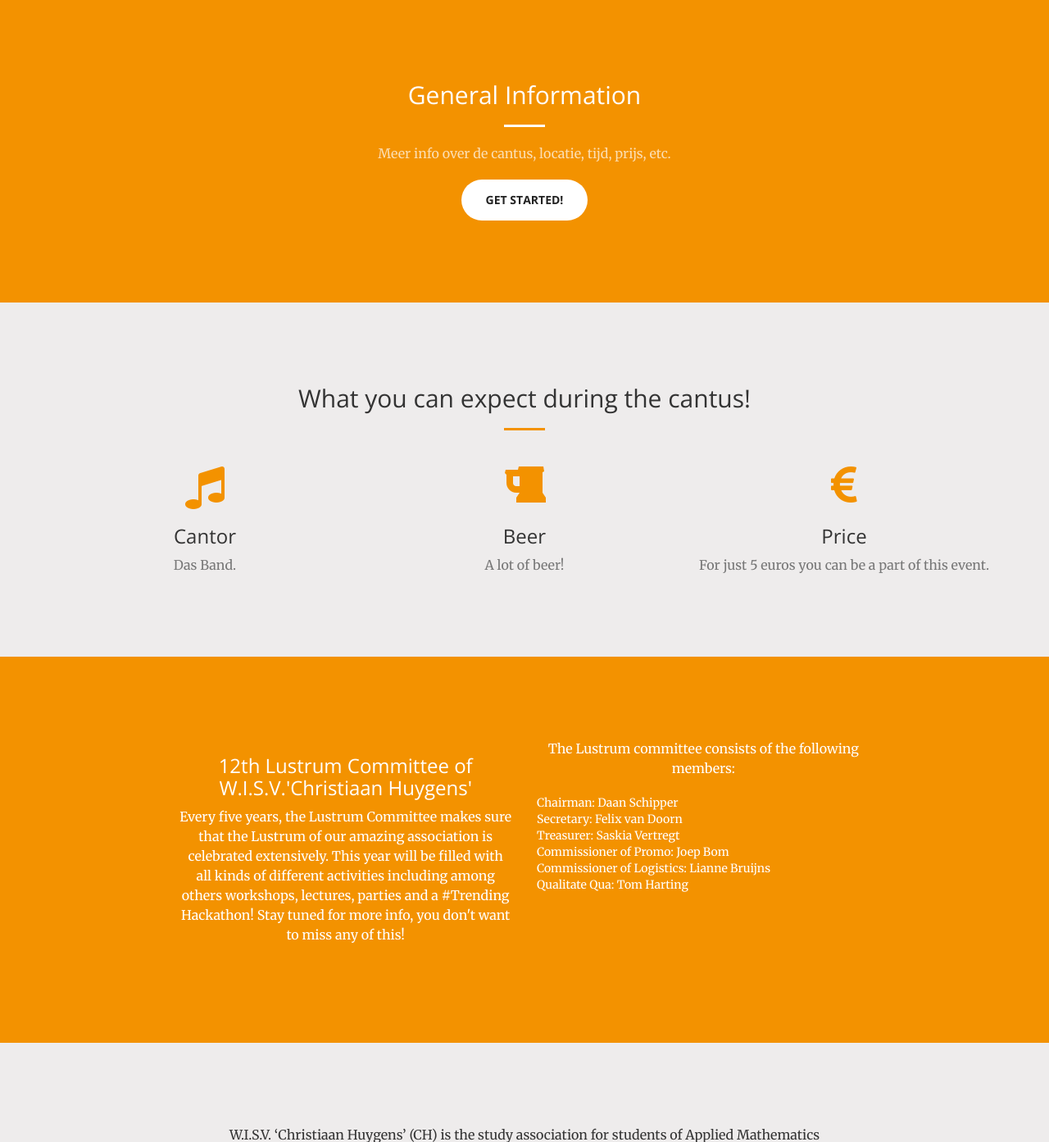
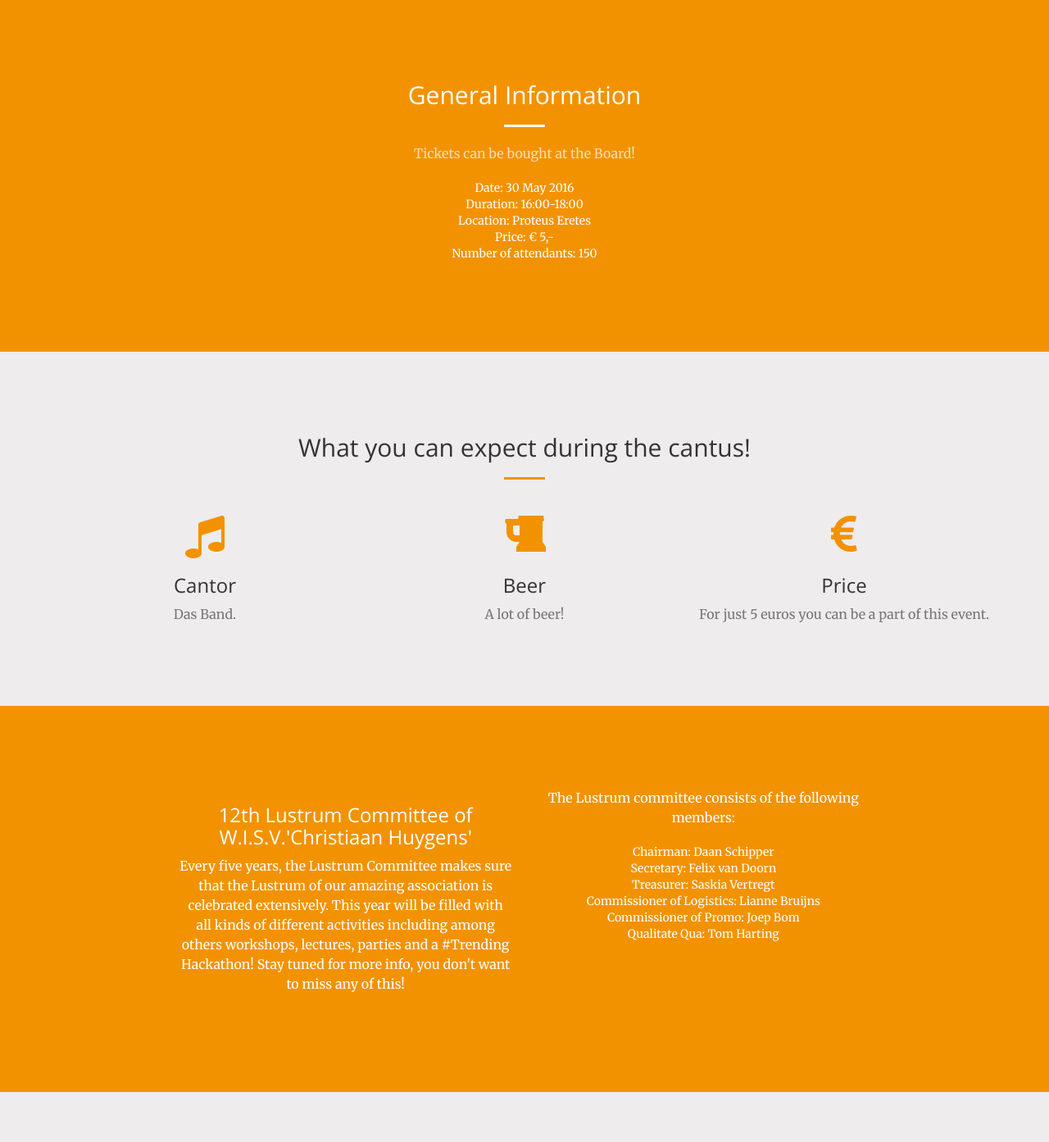
Before and after one commit to WISVCH/lucie-60-website, a PHP site: page / in a window 1280 px wide. Shown: the part 801-2194 px from the top of the page at 82% size. Run offline with PHP 8.4, Linux system fonts and the light colour scheme.

Commit message:
Added general info section

```diff
--- a/css/creative.css
+++ b/css/creative.css
@@ -476,9 +476,6 @@ img::-moz-selection {
     background: 0 0;
 }
 
-ul {
-    text-align:left;
-}
 
 body {
     webkit-tap-highlight-color: #222;
--- a/index.html
+++ b/index.html
@@ -88,8 +88,15 @@
                 <div class="col-lg-8 col-lg-offset-2 text-center">
                     <h2 class="section-heading">General Information</h2>
                     <hr class="light">
-                    <p class="text-faded">Meer info over de cantus, locatie, tijd, prijs, etc.</p>
-                    <a href="#" class="btn btn-default btn-xl">Get Started!</a>
+                    <p class="text-faded">Tickets can be bought at the Board!</p>
+                    <ul class = "list-unstyled">
+                        <li>Date: 30 May 2016</li>
+                        <li>Duration: 16:00-18:00</li>
+                        <li>Location: Proteus Eretes</li>
+                        <li>Price: &euro; 5,-</li>
+                        <li>Number of attendants: 150</li>
+                    </ul>
+
                 </div>
             </div>
         </div>
@@ -144,12 +151,12 @@
 
             <div class="col-lg-4 text-center">
                 <p>The Lustrum committee consists of the following members:</p>
-                <ul class="list-unstyled">
+                <ul class="list-unstyled left-list">
                     <li>Chairman: Daan Schipper</li>
                     <li>Secretary: Felix van Doorn</li>
                     <li>Treasurer: Saskia Vertregt</li>
+                    <li>Commissioner of Logistics: Lianne Bruijns</li>
                     <li>Commissioner of Promo: Joep Bom </li>
-                    <li>Commissioner of Logistics: Lianne Bruijns</li>
                     <li>Qualitate Qua: Tom Harting</li>
                 </ul>
             </div>
```
